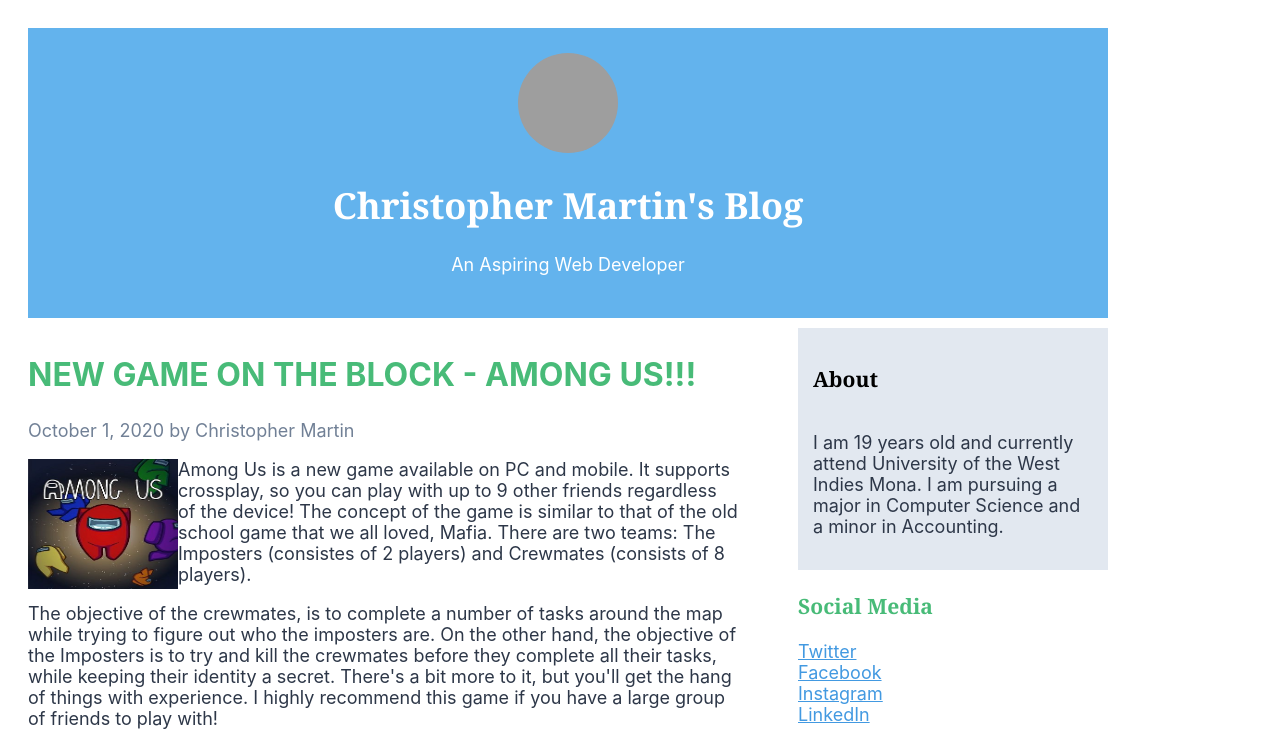
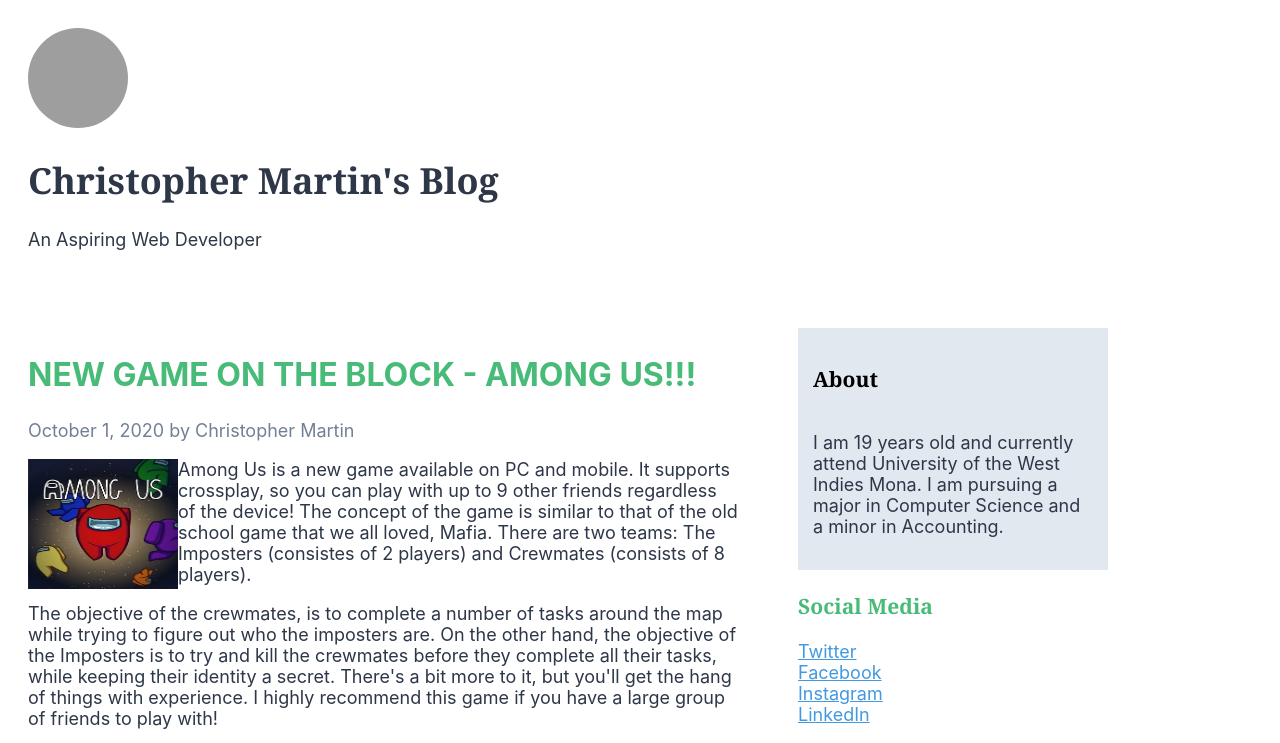
Before and after one commit to chrismartin4/info2180-lab2, a plain HTML site: page index.html in a window 1280 px wide. Shown: the top 743 px of the page. Drawn offline with Linux system fonts and the light colour scheme; grey boxes are pictures that could not be loaded.

Commit message:
Edited HTML file

```diff
--- a/index.html
+++ b/index.html
@@ -11,13 +11,11 @@
 <body>
     <div class="grid-container">
         <div id="header" class="grid-item">
-            <div class="flex-container-header">
-                <header>
-                    <img class="image picofme" src="cmartin.jpg" width="100" height="100">
-                    <h1>Christopher Martin's Blog</h1>
-                    <p>An Aspiring Web Developer</p>
-                </header>
-            </div>
+            <header>
+                <img class="image picofme" src="cmartin.jpg" width="100" height="100">
+                <h1>Christopher Martin's Blog</h1>
+                <p>An Aspiring Web Developer</p>
+            </header>
         </div>
 
         <div id="main-content" class="grid-item">
```
